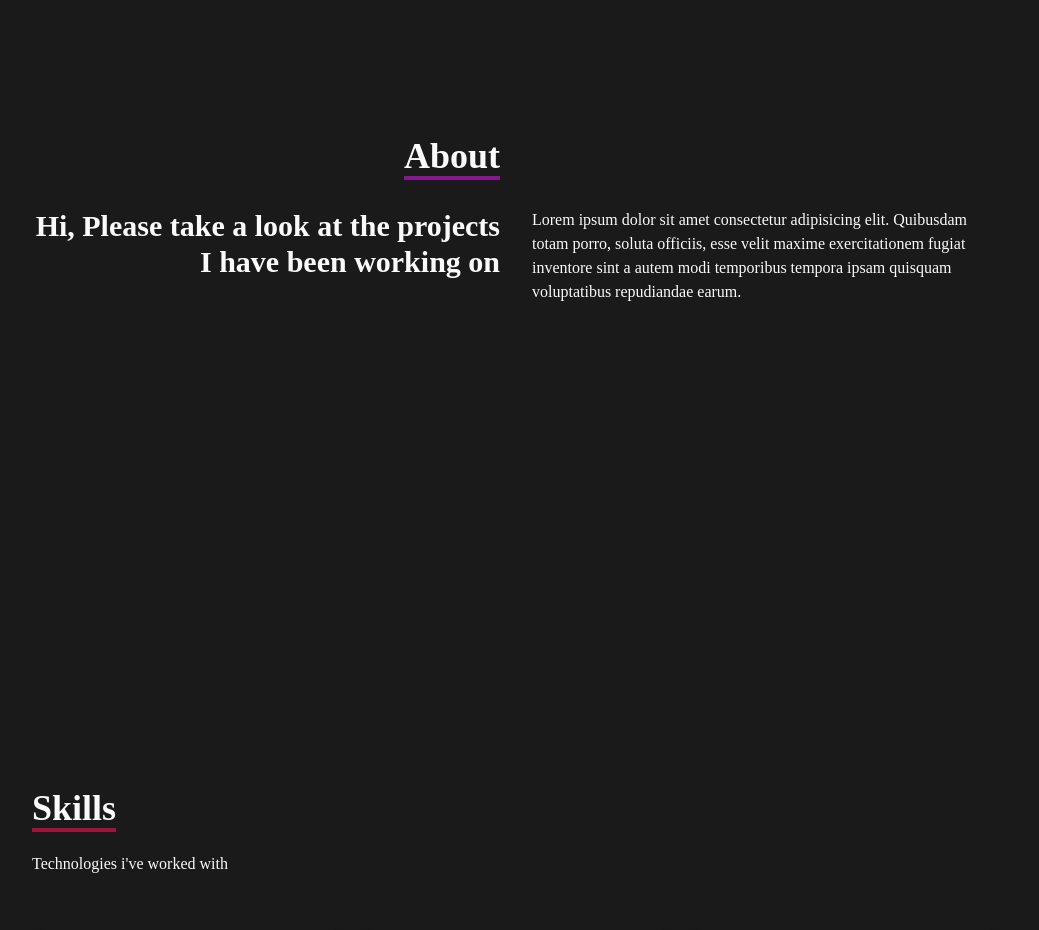
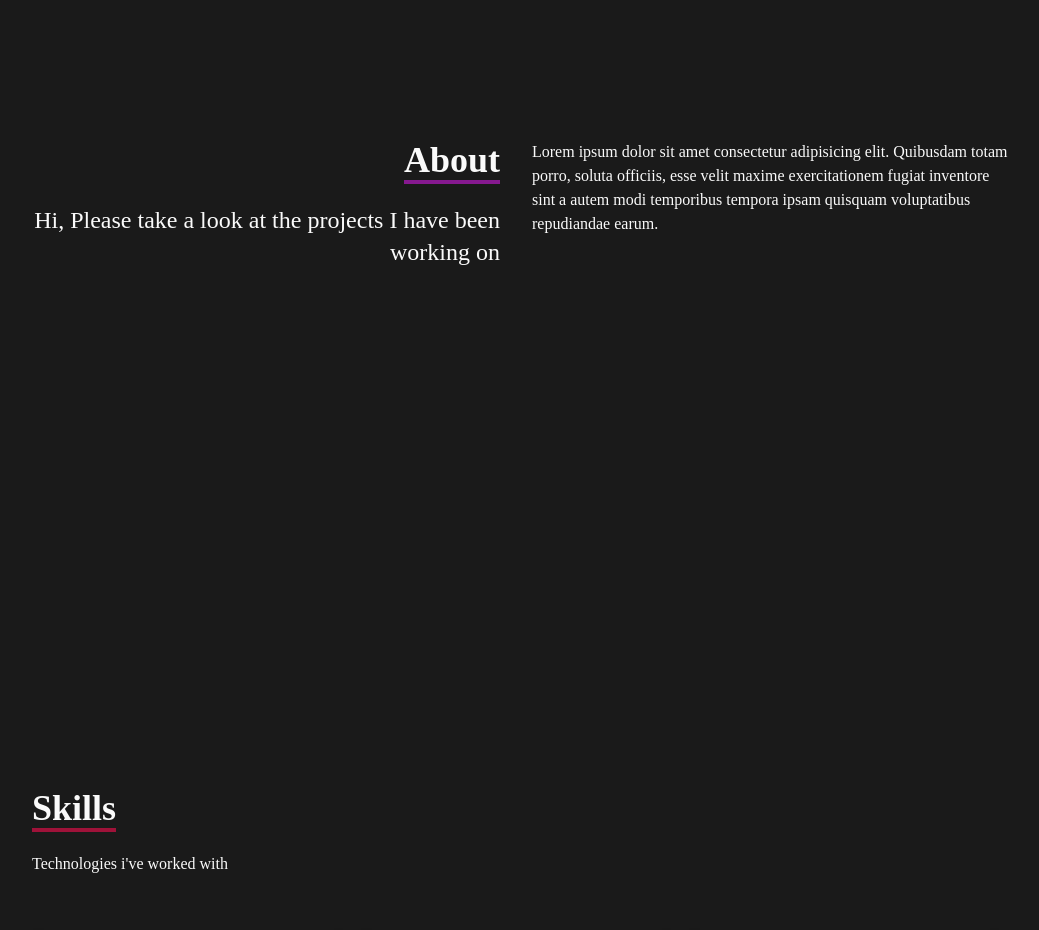
Before and after one commit to Bifdus/porfoliosite, a React (Create React App) app: page / in a window 1280 px wide. Shown: the part 980-1910 px from the top of the page, without its empty margins (124-1163 px from the left). Built offline with nearby package versions, Linux system fonts and the light colour scheme.

Commit message:
fix issue for website build
unused logo import caused netlify build to crash

```diff
--- a/src/components/About.jsx
+++ b/src/components/About.jsx
@@ -13,12 +13,7 @@ const About = () => {
             <p className='text-4xl font-bold inline border-b-4 border-fuchsia-800'>
               About
             </p>
-          </div>
-          <div></div>
-        </div>
-        <div className='max-w-[1000px] w-full grid sm:grid-cols-2 gap-8 px-4'>
-          <div className='sm:text-right text-3xl font-bold'>
-            <h2 className='text-1xl sm:text-1xl'>
+            <h2 className='text-2xl sm:text-1xl pt-6'>
               Hi, Please take a look at the projects I have been working on
             </h2>
           </div>
--- a/src/components/Navbar.jsx
+++ b/src/components/Navbar.jsx
@@ -1,6 +1,5 @@
 import React, { useState } from 'react';
 import { FaBars, FaTimes } from 'react-icons/fa';
-import Logo from '../assets/Denim Hodgson.png';
 import NavItem from './NavItem';
 
 const Navbar = () => {
```
